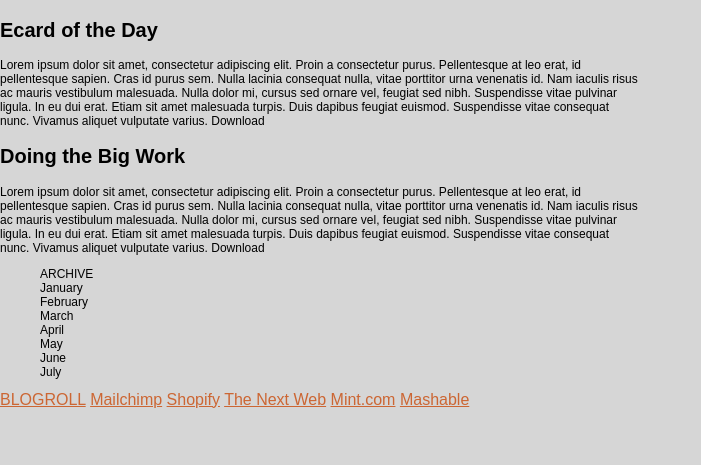
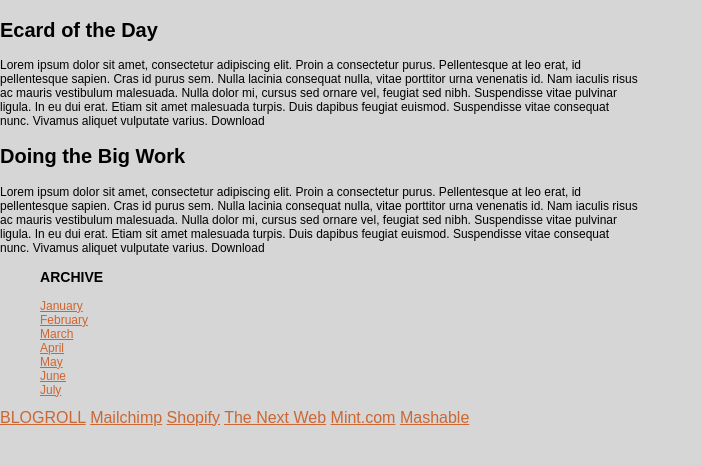
Before and after one commit to ship-of-the-desert/hw_week_02_day_01_CSS, a plain HTML site: page ecardly/index.html in a window 1280 px wide. Shown: the part 61-526 px from the top of the page, without its empty margins (0-701 px from the left). Drawn offline with Linux system fonts and the light colour scheme.

Commit message:
add structure the page

```diff
--- a/ecardly/index.html
+++ b/ecardly/index.html
@@ -11,9 +11,12 @@
 </head>
 
 <body>
-	<div id="Container">
+	<div id="Container" class="clearfix">
 		<div id="main">
-				<h1>Ecard.ly</h1>
+			<header>
+					<h1>Ecard.ly</h1>
+			</header>
+
 				<h2>Ecard of the Day</h2>
 				<p>Lorem ipsum dolor sit amet, consectetur adipiscing elit. Proin a consectetur purus. Pellentesque at leo erat, id pellentesque sapien. Cras id purus sem. Nulla lacinia consequat nulla, vitae porttitor urna venenatis id. Nam iaculis risus ac mauris vestibulum malesuada. Nulla dolor mi, cursus sed ornare vel, feugiat sed nibh. Suspendisse vitae pulvinar ligula. In eu dui erat. Etiam sit amet malesuada turpis. Duis dapibus feugiat euismod. Suspendisse vitae consequat nunc. Vivamus aliquet vulputate varius. Download</p>
 
@@ -22,20 +25,20 @@
 
 		</div>
 
-		<div id="sidebar">
+		<div id="sidebar" >
 			<aside>
-
-				<ul> ARCHIVE
-				<li>January</li>
-				<li>February</li>
-				<li>March</li>
-				<li>April</li>
-				<li>May</li>
-				<li>June</li>
-				<li>July</li>
+				<ul> <h3>ARCHIVE</h3>
+				<li><a href="#">January</a></li>
+				<li><a href="#">February</a> </li>
+				<li><a href="#">March</a> </li>
+				<li><a href="#">April</a> </li>
+				<li><a href="#">May</a> </li>
+				<li><a href="#" v>June</a> </li>
+				<li><a href="#">July</a> </li>
 				</ul>
 			</aside>
 		</div>
+	</div>
 <footer>
 	<a href="#">BLOGROLL</a>
 	<a href="#">Mailchimp</a>
@@ -44,7 +47,6 @@
 	<a href="#">Mint.com</a>
 	<a href="#">Mashable</a>
 </footer>
-</div>
 
 </body>
 
```
